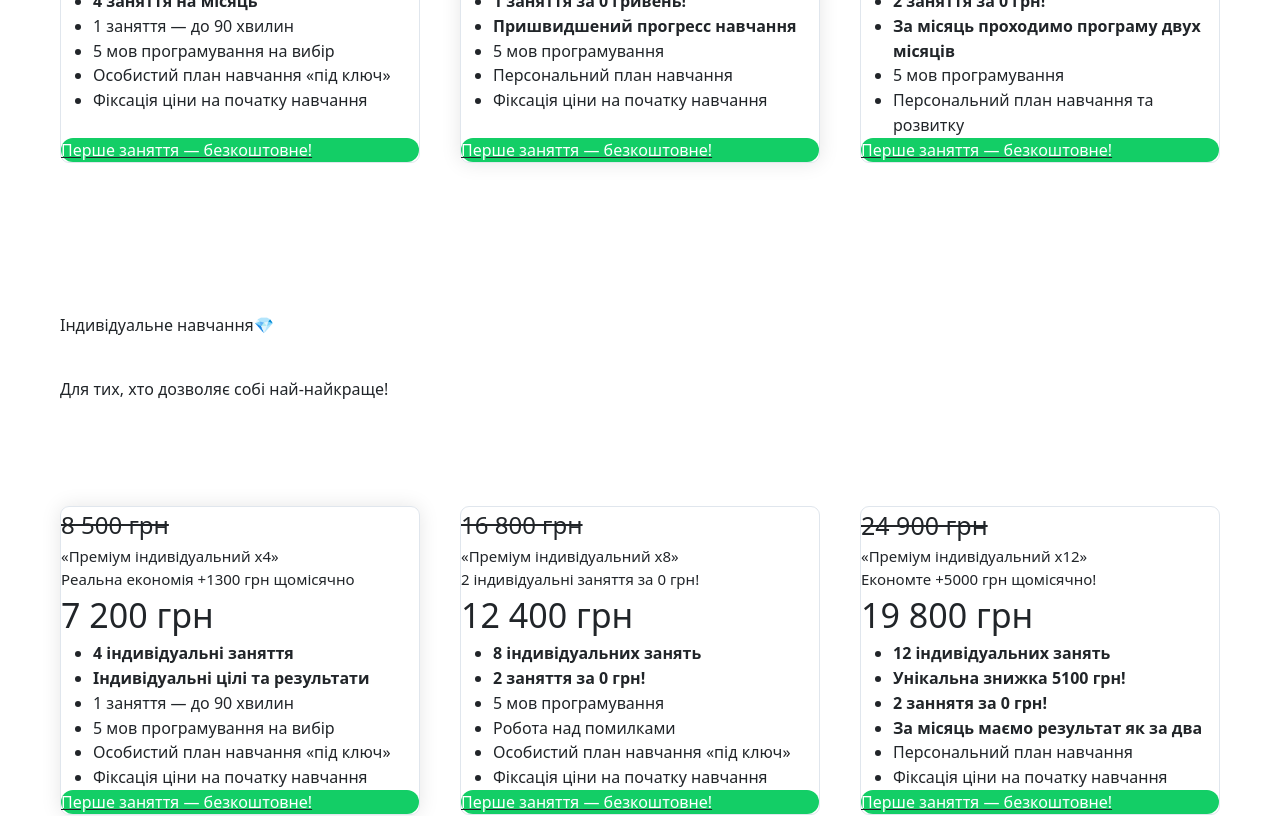
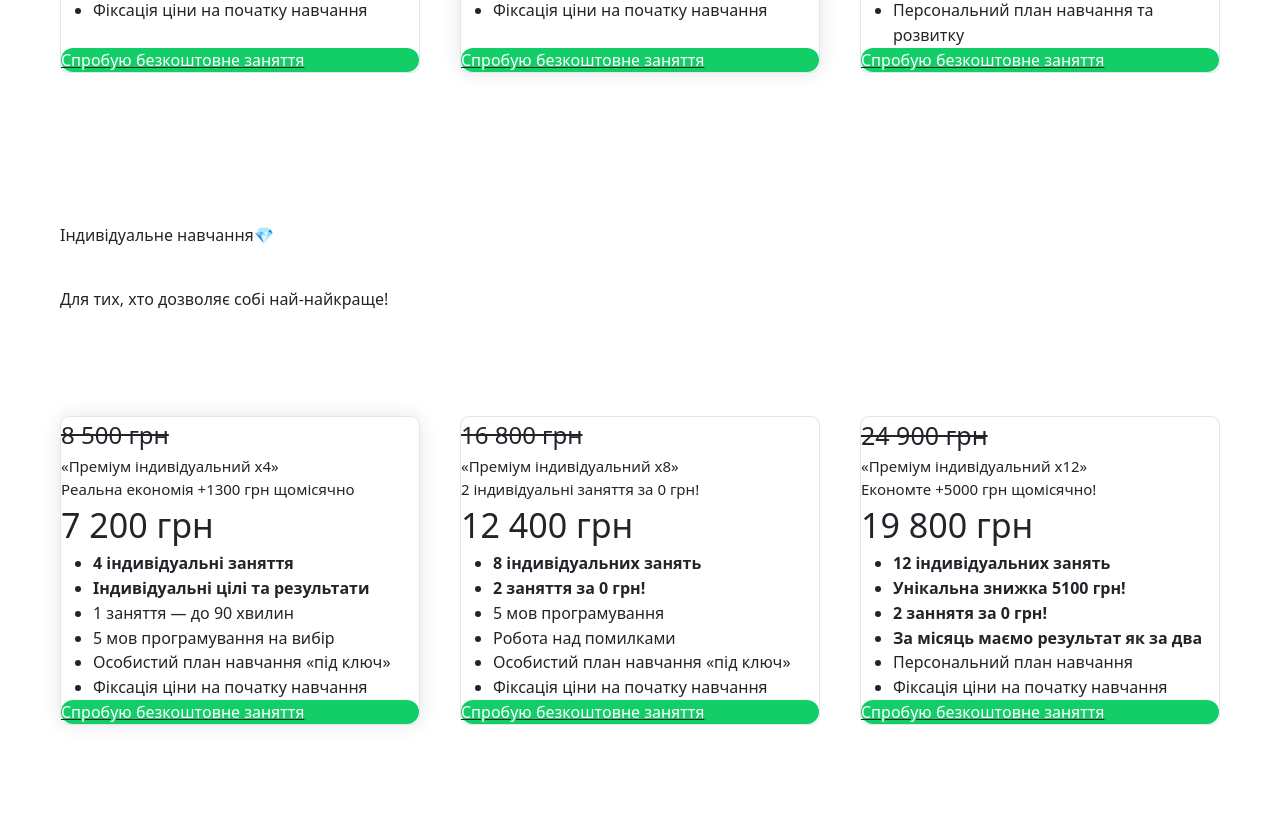
Before and after one commit to Ca-tt/landing, a Vue app: page / in a window 1280 px wide. Shown: the part 6740-7556 px from the top of the page. Built offline with nearby package versions, Linux system fonts and the light colour scheme; no server answers.

Commit message:
0.5.1: first contact links, minor fixes

```diff
--- a/index.html
+++ b/index.html
@@ -240,26 +240,23 @@
         max-width: 560px;
       }
 
-      #rec815502760 .t-section__title {
+      #reviews .t-section__title {
         margin-bottom: 90px;
       }
 
-      #rec815502760 .t-section__descr {
-      }
-
       @media screen and (max-width: 960px) {
-        #rec815502760 .t-section__title {
+        #reviews .t-section__title {
           margin-bottom: 40px;
         }
       }
     </style>
 
     <style>
-      #rec815502760 .t-slds__bullet_active .t-slds__bullet_body {
+      #reviews .t-slds__bullet_active .t-slds__bullet_body {
         background-color: #222 !important;
       }
 
-      #rec815502760 .t-slds__bullet:hover .t-slds__bullet_body {
+      #reviews .t-slds__bullet:hover .t-slds__bullet_body {
         background-color: #222 !important;
       }
     </style>
@@ -529,7 +526,7 @@
     </style>
 
     <style>
-      #rec815502760 .t605__descr {
+      #reviews .t605__descr {
         font-size: 16px;
       }
     </style>
@@ -1843,7 +1840,7 @@
     <script>
       t_onReady(function () {
         if (typeof jQuery !== 'undefined') {
-          $('#rec815502760')
+          $('#reviews')
             .find('.t605')
             .bind('displayChanged', function () {
               t_onFuncLoad('t_slds_updateSlider', function () {
@@ -1851,7 +1848,7 @@
               })
             })
         } else {
-          var rec = document.querySelector('#rec815502760')
+          var rec = document.querySelector('#reviews')
           if (!rec) return
           var wrapper = rec.querySelector('.t605')
           if (wrapper) {
--- a/src/components/Plans.vue
+++ b/src/components/Plans.vue
@@ -1,5 +1,8 @@
 <script setup lang="ts">
-
+let firstContact = {
+  text: "Спробую безкоштовне заняття",
+  link: "tel:+380939679096",
+}
 </script>
 
 <template>
@@ -47,7 +50,7 @@
                   <li data-list="bullet">Фіксація ціни на початку навчання</li>
                 </ul>
               </div>
-              <a href="#rec622692152" class="t-card__link">
+              <a :href="firstContact.link" class="t-card__link">
                 <div class="t-card__btn t-btn t-btn_sm" style="
                         color: #ffffff;
                         background-color: #13ce66;
@@ -55,7 +58,7 @@
                         -moz-border-radius: 30px;
                         -webkit-border-radius: 30px;
                       " data-buttonfieldset="li_button" data-lid="1729970774479">
-                  <span class="t1069__btn-title">Перше заняття — безкоштовне!</span>
+                  <span class="t1069__btn-title">{{ firstContact.text }}</span>
                 </div>
               </a>
             </div>
@@ -81,7 +84,7 @@
                   <li data-list="bullet">Фіксація ціни на початку навчання</li>
                 </ul>
               </div>
-              <a href="#rec622692152" class="t-card__link">
+              <a :href="firstContact.link" class="t-card__link">
                 <div class="t-card__btn t-btn t-btn_sm" style="
                         color: #ffffff;
                         background-color: #13ce66;
@@ -89,7 +92,7 @@
                         -moz-border-radius: 30px;
                         -webkit-border-radius: 30px;
                       " data-buttonfieldset="li_button" data-lid="1701942404473">
-                  <span class="t1069__btn-title">Перше заняття — безкоштовне!</span>
+                  <span class="t1069__btn-title">{{ firstContact.text }}</span>
                 </div>
               </a>
             </div>
@@ -116,7 +119,7 @@
                   <li data-list="bullet">Персональний план навчання та розвитку</li>
                 </ul>
               </div>
-              <a href="#rec622692152" class="t-card__link">
+              <a :href="firstContact.link" class="t-card__link">
                 <div class="t-card__btn t-btn t-btn_sm" style="
                         color: #ffffff;
                         background-color: #13ce66;
@@ -124,7 +127,7 @@
                         -moz-border-radius: 30px;
                         -webkit-border-radius: 30px;
                       " data-buttonfieldset="li_button" data-lid="1659515974295">
-                  <span class="t1069__btn-title">Перше заняття — безкоштовне!</span>
+                  <span class="t1069__btn-title">{{ firstContact.text }}</span>
                 </div>
               </a>
             </div>
@@ -175,7 +178,7 @@
                   <li data-list="bullet">Фіксація ціни на початку навчання</li>
                 </ul>
               </div>
-              <a href="#rec622692152" class="t-card__link">
+              <a :href="firstContact.link" class="t-card__link">
                 <div class="t-card__btn t-btn t-btn_sm" style="
                         color: #ffffff;
                         background-color: #13ce66;
@@ -183,7 +186,7 @@
                         -moz-border-radius: 30px;
                         -webkit-border-radius: 30px;
                       " data-buttonfieldset="li_button" data-lid="9536226921500">
-                  <span class="t1069__btn-title">Перше заняття — безкоштовне!</span>
+                  <span class="t1069__btn-title">{{ firstContact.text }}</span>
                 </div>
               </a>
             </div>
@@ -211,7 +214,7 @@
                   <li data-list="bullet">Фіксація ціни на початку навчання</li>
                 </ul>
               </div>
-              <a href="#rec622692152" class="t-card__link">
+              <a :href="firstContact.link" class="t-card__link">
                 <div class="t-card__btn t-btn t-btn_sm" style="
                         color: #ffffff;
                         background-color: #13ce66;
@@ -219,7 +222,7 @@
                         -moz-border-radius: 30px;
                         -webkit-border-radius: 30px;
                       " data-buttonfieldset="li_button" data-lid="9546226921501">
-                  <span class="t1069__btn-title">Перше заняття — безкоштовне!</span>
+                  <span class="t1069__btn-title">{{ firstContact.text }}</span>
                 </div>
               </a>
             </div>
@@ -247,7 +250,7 @@
                   <li data-list="bullet">Фіксація ціни на початку навчання</li>
                 </ul>
               </div>
-              <a href="#rec622692152" class="t-card__link">
+              <a :href="firstContact.link" class="t-card__link">
                 <div class="t-card__btn t-btn t-btn_sm" style="
                         color: #ffffff;
                         background-color: #13ce66;
@@ -255,7 +258,7 @@
                         -moz-border-radius: 30px;
                         -webkit-border-radius: 30px;
                       " data-buttonfieldset="li_button" data-lid="9546226921502">
-                  <span class="t1069__btn-title">Перше заняття — безкоштовне!</span>
+                  <span class="t1069__btn-title">{{ firstContact.text }}</span>
                 </div>
               </a>
             </div>
--- a/src/components/ReviewsSlider.vue
+++ b/src/components/ReviewsSlider.vue
@@ -3,6 +3,7 @@
 </script>
 
 <template>
+  <div id="reviews"></div>
   <div id="rec815502760" class="r t-rec t-rec_pt_135 t-rec_pb_135" style="padding-top: 135px; padding-bottom: 135px"
     data-record-type="605">
     <!-- t605 -->
--- a/src/scss/style.css
+++ b/src/scss/style.css
@@ -1,6 +1,5 @@
 /* global styles */
-/* @import url('https://fonts.googleapis.com/css2?family=Sofia+Sans:ital,wght@0,1..1000;1,1..1000&display=swap');
 
-body {
-  font-family: "Sofia Sans", sans-serif !important;
-} */
+html, body {
+  scroll-behavior: auto !important;
+}
```
